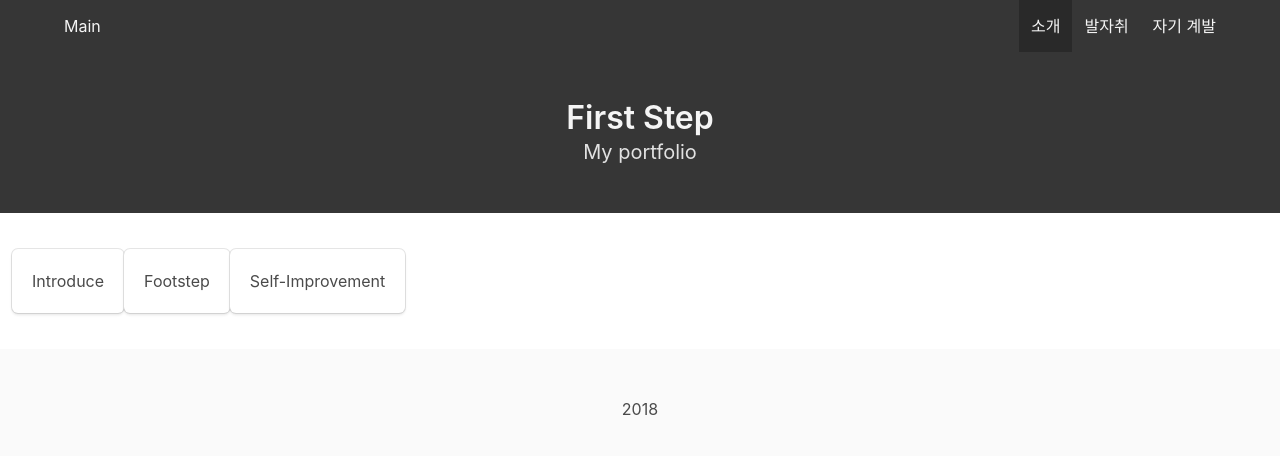
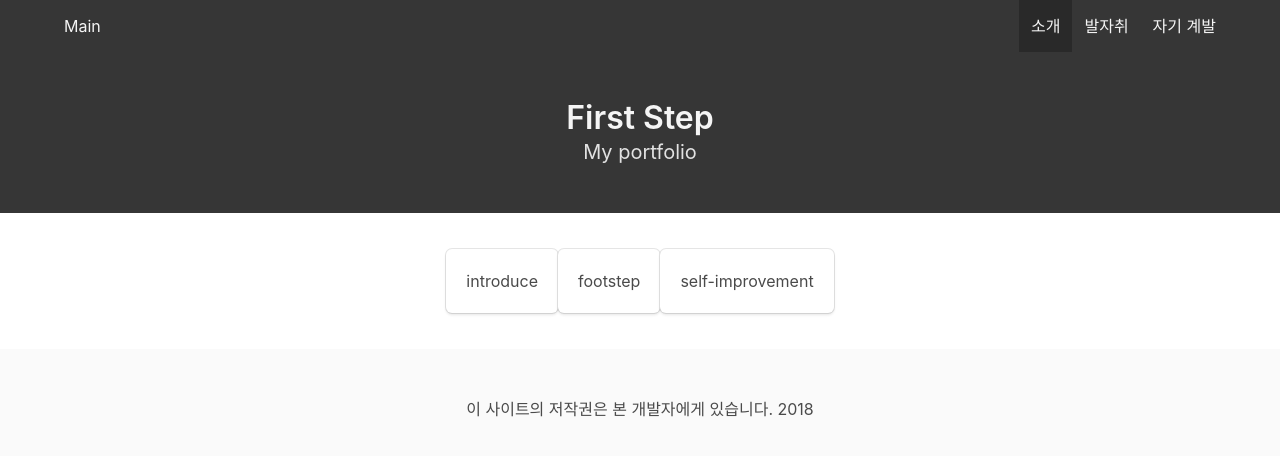
Before and after one commit to gonewbie/cloud_server, a Nuxt app: page / in a window 1280 px wide. Shown: the top 456 px of the page. Built offline with nearby package versions, Linux system fonts and the light colour scheme.

Commit message:
[2018-06-20] First Step #10 on-going pages

```diff
--- a/layouts/default.vue
+++ b/layouts/default.vue
@@ -39,7 +39,7 @@
     </div>
     <nuxt/>
       <footer class="footer has-text-centered">
-        <p>2018</p>
+        <p>이 사이트의 저작권은 본 개발자에게 있습니다. 2018</p>
       </footer>
   </div>
 </template>
--- a/pages/index.vue
+++ b/pages/index.vue
@@ -1,6 +1,6 @@
 <template>
   <section class="section">
-    <div class="columns">
+    <div class="columns is-centered">
       <span v-for="menu in menus" :key="menu">
       <nuxt-link :to="'/menu/' + menu" class="box">
         <!--<figure class="image">
@@ -15,7 +15,7 @@
 </template>
 
 <script>
-  let objMenus = ["Introduce", "Footstep", "Self-Improvement"];
+  let objMenus = ["introduce", "footstep", "self-improvement"];
 
   export default {
     data() {
--- a/pages/menu/introduce.vue
+++ b/pages/menu/introduce.vue
@@ -61,7 +61,6 @@
 
 <script>
 import axios from 'axios';
-
 export default {
     data() {
       return {};
```
Also changed, not shown: 1 other file (tests, documents, lock files or other folders).
